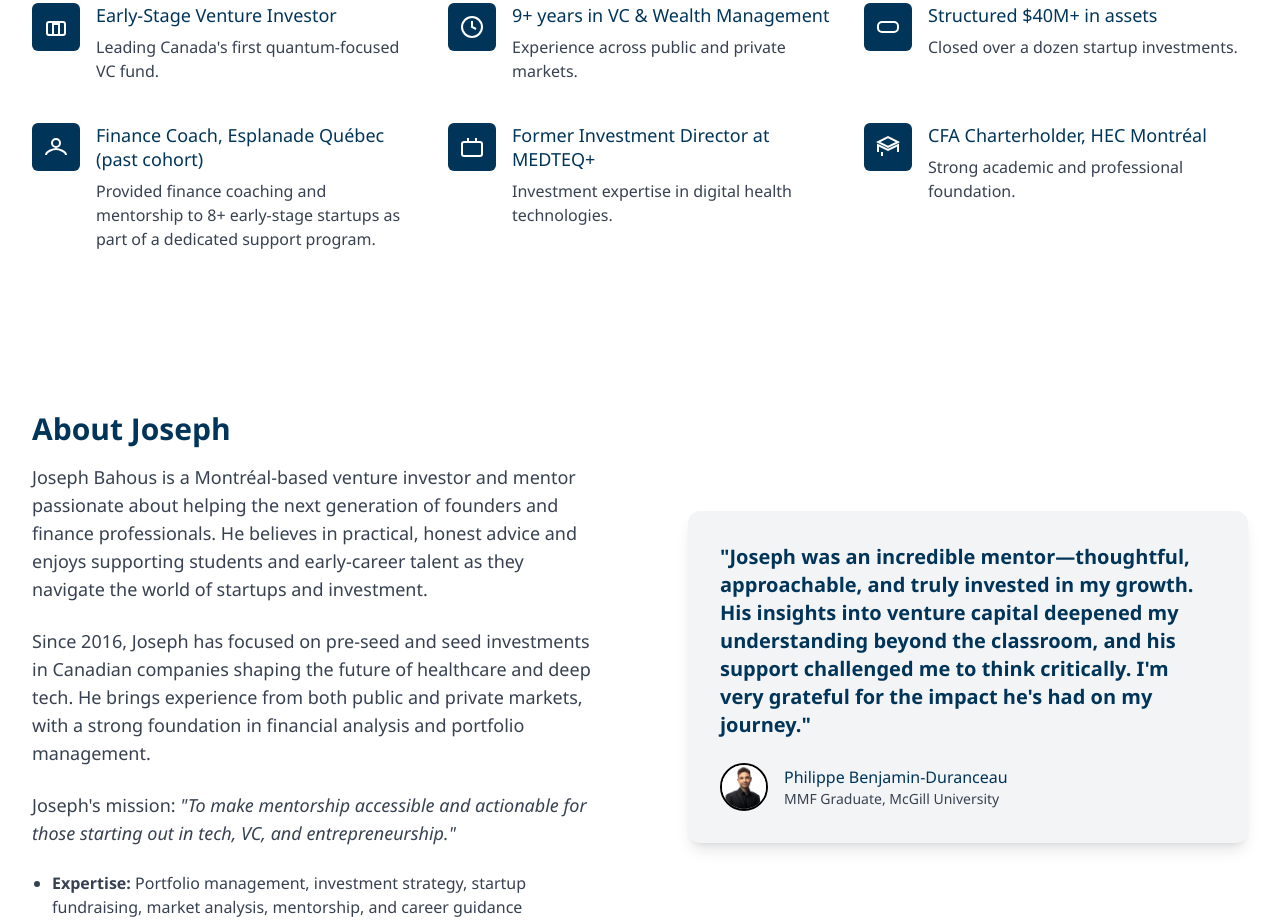
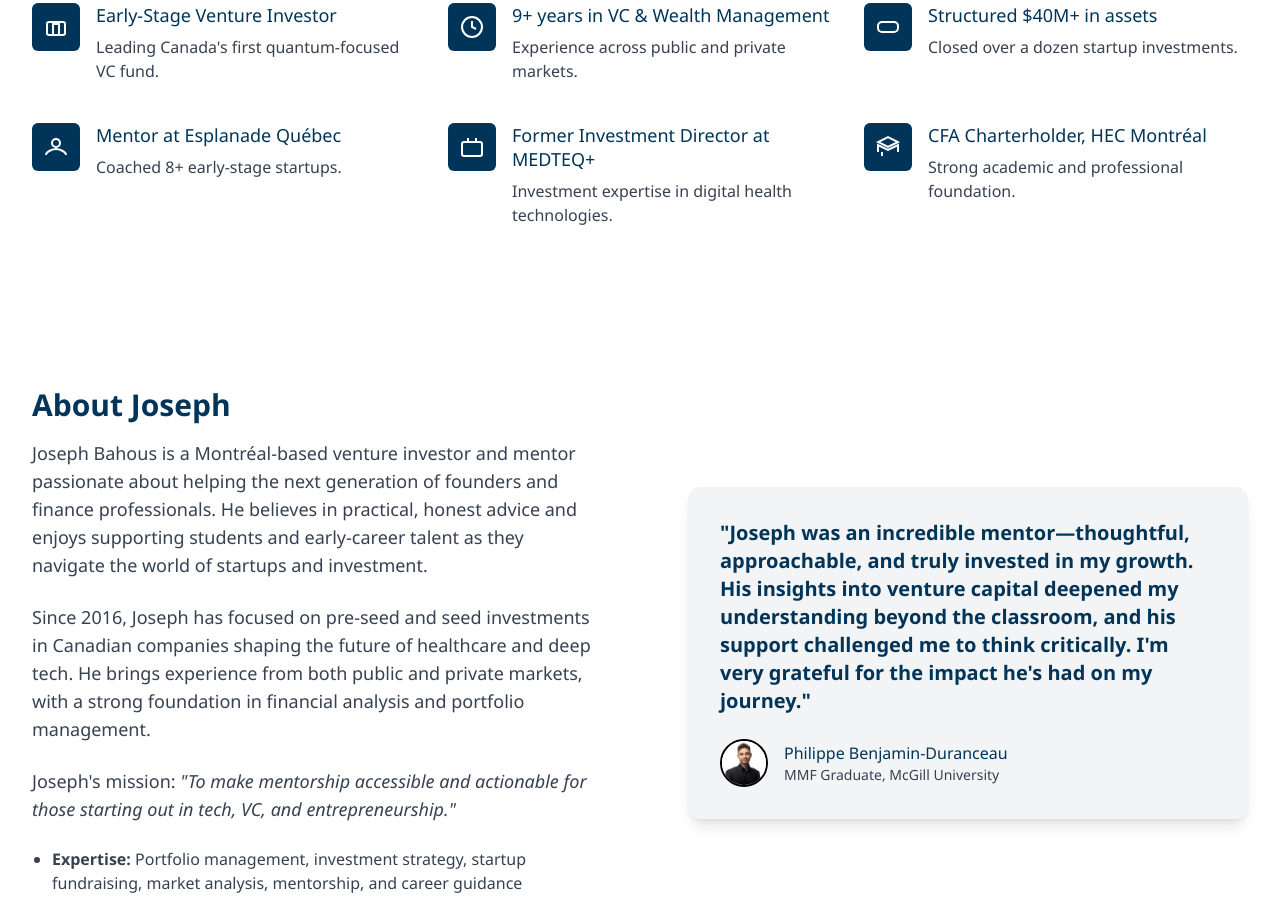
Before and after one commit to Mathomeister/josephbahous, a plain HTML site: page docs/index.html in a window 1280 px wide. Shown: the part 1037-1959 px from the top of the page. Drawn offline with nearby package versions, Linux system fonts and the light colour scheme; a script that the page names is missing.

Commit message:
feat: structure & content refresh (v1.0.2)

```diff
--- a/docs/index.html
+++ b/docs/index.html
@@ -206,9 +206,9 @@
                 <!-- Icon: Users -->
                 <svg class="h-6 w-6" fill="none" stroke="currentColor" stroke-width="2" viewBox="0 0 24 24" aria-hidden="true" focusable="false"><circle cx="12" cy="8" r="4"/><path d="M2 20c0-4 8-6 10-6s10 2 10 6"/></svg>
               </div>
-              <p class="ml-16 text-lg leading-6 font-medium text-brand-dark">Finance Coach, Esplanade Québec (past cohort)</p>
+              <p class="ml-16 text-lg leading-6 font-medium text-brand-dark">Mentor at Esplanade Québec</p>
             </dt>
-            <dd class="mt-2 ml-16 text-base text-gray-700">Provided finance coaching and mentorship to 8+ early-stage startups as part of a dedicated support program.</dd>
+            <dd class="mt-2 ml-16 text-base text-gray-700">Coached 8+ early-stage startups.</dd>
           </div>
           <div class="relative">
             <dt>
```
Also changed, not shown: 3 other files.
